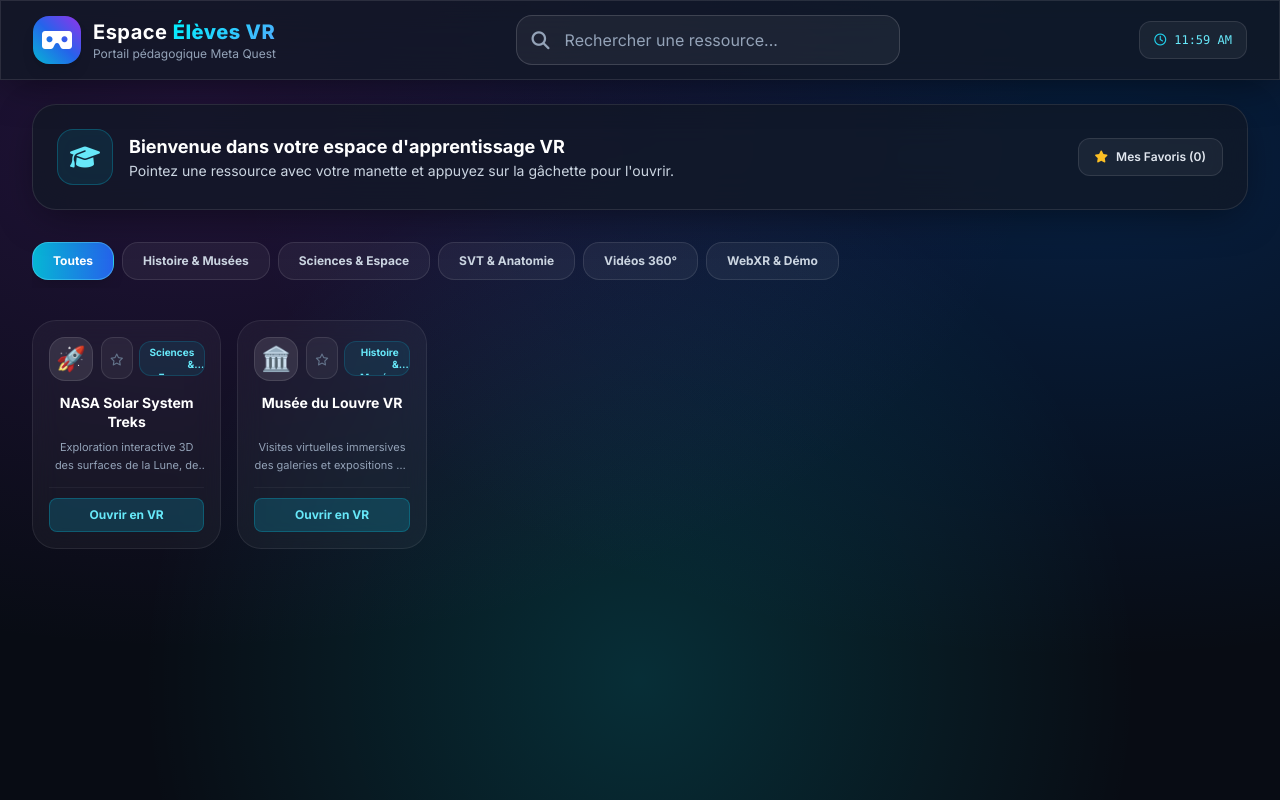
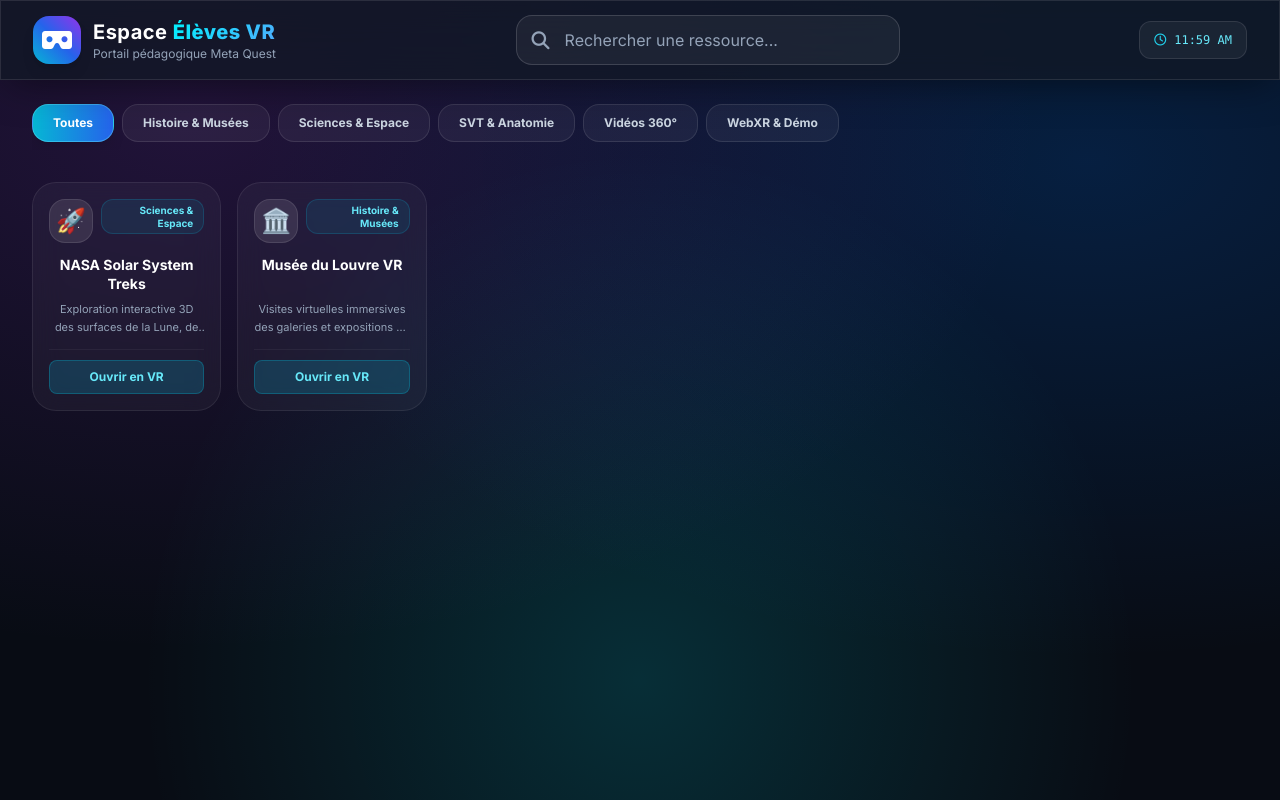
Before and after one commit to CollegesCD80/Mes-Liens-int-ractifs, a plain HTML site: page index.html in a window 1280 px wide. Drawn offline with nearby package versions, Linux system fonts and the light colour scheme; no server answers.

Commit message:
Update index.html

```diff
--- a/index.html
+++ b/index.html
@@ -112,35 +112,15 @@
     </header>
 
     <!-- MAIN CONTENT -->
-    <main class="max-w-[95rem] mx-auto px-4 lg:px-8 flex-1 w-full">
-        <section class="glass-panel rounded-3xl p-6 mb-8 border border-white/10 relative overflow-hidden">
-            <div class="flex flex-col md:flex-row items-center justify-between gap-4 relative z-10">
-                <div class="flex items-center gap-4">
-                    <div class="w-14 h-14 rounded-2xl bg-cyan-500/10 border border-cyan-500/30 flex items-center justify-center text-cyan-300 text-2xl shrink-0">
-                        <i class="fa-solid fa-graduation-cap"></i>
-                    </div>
-                    <div>
-                        <h2 class="text-lg font-bold text-white">Bienvenue dans votre espace d'apprentissage VR</h2>
-                        <p class="text-sm text-slate-300">Pointez une ressource avec votre manette et appuyez sur la gâchette pour l'ouvrir.</p>
-                    </div>
-                </div>
-                <div class="flex items-center gap-3 w-full md:w-auto">
-                    <button id="btnToggleFavoritesOnly" class="vr-btn flex-1 md:flex-none px-4 py-2.5 rounded-xl bg-white/5 border border-white/10 text-slate-200 text-xs font-semibold flex items-center justify-center gap-2">
-                        <i class="fa-solid fa-star text-amber-400"></i>
-                        <span>Mes Favoris (<span id="favCount">0</span>)</span>
-                    </button>
-                </div>
-            </div>
-        </section>
-
+    <main class="max-w-[95rem] mx-auto px-4 lg:px-8 flex-1 w-full flex flex-col">
         <!-- BARRE HORIZONTALE DES CATÉGORIES -->
         <section class="mb-8 overflow-x-auto pb-2">
             <div class="flex items-center gap-2 min-w-max" id="categoryFilterContainer"></div>
         </section>
 
-        <!-- BOOKMARKS GRID (6 par ligne sur grands écrans) -->
-        <section>
-            <div id="bookmarkGrid" class="grid grid-cols-1 sm:grid-cols-2 md:grid-cols-3 lg:grid-cols-4 xl:grid-cols-6 gap-4"></div>
+        <!-- BOOKMARKS GRID (6 par ligne sur grands écrans, parfaitement centré) -->
+        <section class="flex-1">
+            <div id="bookmarkGrid" class="grid grid-cols-1 sm:grid-cols-2 md:grid-cols-3 lg:grid-cols-4 xl:grid-cols-6 gap-4 justify-items-center"></div>
             <div id="emptyState" class="hidden flex-col items-center justify-center py-16 text-center glass-panel rounded-3xl mt-4">
                 <h3 class="text-xl font-bold text-white mb-1">Aucune ressource trouvée</h3>
                 <button id="btnResetFilters" class="vr-btn mt-4 px-5 py-2.5 bg-cyan-500/20 text-cyan-300 border border-cyan-500/40 rounded-xl text-sm font-semibold">
@@ -164,18 +144,14 @@
 
         let categories = [];
         let bookmarks = [];
-        let studentFavorites = [];
 
         let currentCategory = 'Toutes';
         let searchQuery = '';
-        let showFavoritesOnly = false;
 
         const bookmarkGrid = document.getElementById('bookmarkGrid');
         const emptyState = document.getElementById('emptyState');
         const categoryFilterContainer = document.getElementById('categoryFilterContainer');
         const searchInput = document.getElementById('searchInput');
-        const clearSearchBtn = document.getElementById('clearSearch');
-        const favCountSpan = document.getElementById('favCount');
 
         window.addEventListener('DOMContentLoaded', async () => {
             await loadData();
@@ -192,8 +168,6 @@
         }
 
         async function loadData() {
-            studentFavorites = JSON.parse(localStorage.getItem('quest_edu_favs')) || [];
-
             try {
                 const response = await fetch(`https://api.jsonbin.io/v3/b/${binId}/latest`, {
                     headers: { 'X-Access-Key': readOnlyApiKey }
@@ -202,17 +176,13 @@
                     const json = await response.json();
                     categories = json.record.categories || DEFAULT_CATEGORIES;
                     bookmarks = json.record.bookmarks || DEFAULT_BOOKMARKS;
-                    updateFavCount();
                     return;
                 }
             } catch (e) { console.error("Erreur de chargement Cloud", e); }
 
             categories = [...DEFAULT_CATEGORIES];
             bookmarks = [...DEFAULT_BOOKMARKS];
-            updateFavCount();
         }
-
-        function updateFavCount() { favCountSpan.textContent = studentFavorites.length; }
 
         function renderCategories() {
             categoryFilterContainer.innerHTML = '';
@@ -227,11 +197,10 @@
 
             sortedCategories.forEach(cat => {
                 const btn = document.createElement('button');
-                const isActive = (cat === currentCategory) && !showFavoritesOnly;
+                const isActive = (cat === currentCategory);
                 btn.className = `vr-btn px-5 py-2.5 rounded-2xl text-xs font-bold transition-all border ${isActive ? 'bg-gradient-to-r from-cyan-500 to-blue-600 text-white border-cyan-300/40 shadow-lg' : 'bg-white/5 text-slate-300 border-white/10'}`;
                 btn.innerHTML = `<span>${escapeHTML(cat)}</span>`;
                 btn.addEventListener('click', () => {
-                    showFavoritesOnly = false;
                     currentCategory = cat;
                     renderCategories();
                     renderBookmarks();
@@ -243,8 +212,6 @@
         function renderBookmarks() {
             bookmarkGrid.innerHTML = '';
             const filtered = bookmarks.filter(item => {
-                const isFav = studentFavorites.includes(item.id);
-                if (showFavoritesOnly && !isFav) return false;
                 const matchesCategory = currentCategory === 'Toutes' || item.category === currentCategory;
                 const matchesSearch = item.title.toLowerCase().includes(searchQuery.toLowerCase()) || item.description.toLowerCase().includes(searchQuery.toLowerCase());
                 return matchesCategory && matchesSearch;
@@ -254,9 +221,8 @@
             emptyState.classList.toggle('flex', filtered.length === 0);
 
             filtered.forEach(item => {
-                const isFavorite = studentFavorites.includes(item.id);
                 const card = document.createElement('div');
-                card.className = 'glass-card rounded-3xl p-4 flex flex-col justify-between relative';
+                card.className = 'glass-card rounded-3xl p-4 flex flex-col justify-between relative w-full';
                 let iconHTML = `<span class="text-2xl">${item.icon || '🌐'}</span>`;
                 if (item.icon && item.icon.startsWith('fa-')) iconHTML = `<i class="fa-brands ${item.icon} text-2xl text-cyan-400"></i>`;
 
@@ -264,10 +230,7 @@
                     <div>
                         <div class="flex items-start justify-between gap-2 mb-3">
                             <div class="w-11 h-11 rounded-2xl bg-white/10 border border-white/10 flex items-center justify-center shrink-0">${iconHTML}</div>
-                            <div class="flex items-center gap-1.5">
-                                <button onclick="toggleFavorite('${item.id}')" class="vr-btn p-2 rounded-xl bg-white/5 border border-white/10 ${isFavorite ? 'text-amber-400' : 'text-slate-500'}"><i class="${isFavorite ? 'fa-solid' : 'fa-regular'} fa-star text-xs"></i></button>
-                                <span class="text-[10px] font-bold px-2.5 py-1 rounded-xl bg-cyan-500/10 border border-cyan-500/20 text-cyan-300 line-clamp-2 leading-tight text-right">${escapeHTML(item.category)}</span>
-                            </div>
+                            <span class="text-[10px] font-bold px-2.5 py-1 rounded-xl bg-cyan-500/10 border border-cyan-500/20 text-cyan-300 line-clamp-2 leading-tight text-right">${escapeHTML(item.category)}</span>
                         </div>
                         <h3 class="text-sm font-bold text-white text-center mb-1.5 line-clamp-2 leading-snug min-h-[2.5rem]" title="${escapeHTML(item.title)}">${escapeHTML(item.title)}</h3>
                         <p class="text-slate-400 text-[11px] text-center leading-relaxed line-clamp-2 mb-3">${escapeHTML(item.description || '')}</p>
@@ -280,25 +243,9 @@
             });
         }
 
-        window.toggleFavorite = function(id) {
-            if (studentFavorites.includes(id)) studentFavorites = studentFavorites.filter(f => f !== id);
-            else studentFavorites.push(id);
-            localStorage.setItem('quest_edu_favs', JSON.stringify(studentFavorites));
-            updateFavCount(); renderBookmarks();
-        };
-
         function setupEventListeners() {
-            searchInput.addEventListener('input', (e) => { searchQuery = e.target.value.trim(); renderBookmarks(); });
-            document.getElementById('btnToggleFavoritesOnly').addEventListener('click', () => {
-                showFavoritesOnly = !showFavoritesOnly;
-                const btn = document.getElementById('btnToggleFavoritesOnly');
-                if (showFavoritesOnly) {
-                    btn.classList.add('bg-amber-500/20', 'border-amber-400/40', 'text-amber-300');
-                    btn.classList.remove('bg-white/5', 'border-white/10', 'text-slate-200');
-                } else {
-                    btn.classList.remove('bg-amber-500/20', 'border-amber-400/40', 'text-amber-300');
-                    btn.classList.add('bg-white/5', 'border-white/10', 'text-slate-200');
-                }
+            searchInput.addEventListener('input', (e) => {
+                searchQuery = e.target.value.trim();
                 renderBookmarks();
             });
         }
```
